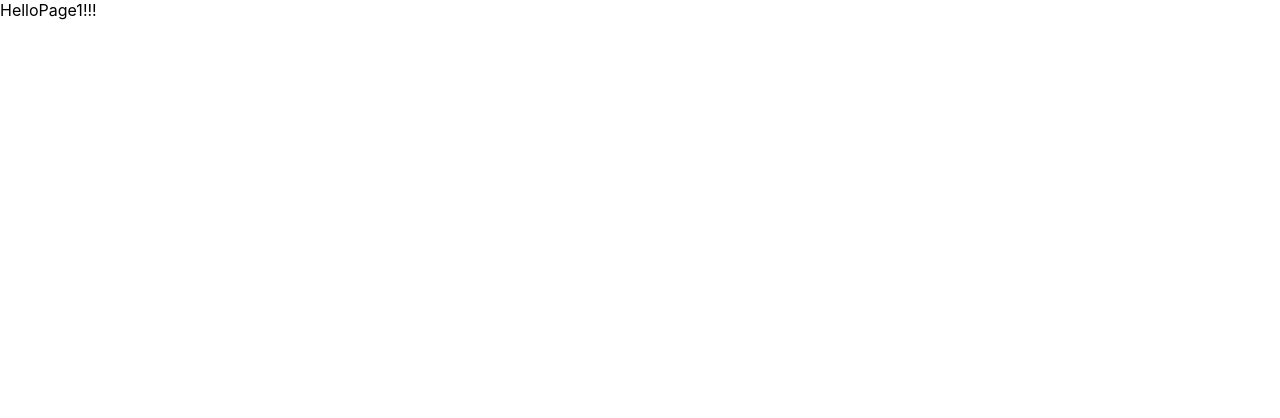
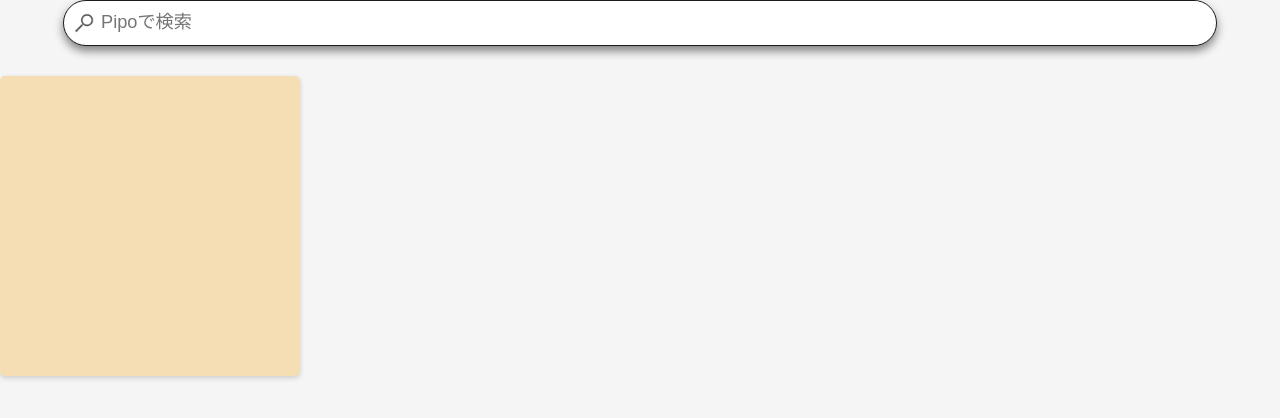
Before and after one commit to EbichanOO/pipo, a React (Create React App) app in the folder react/my-app/: page /search in a window 1280 px wide. Shown: the top 418 px of the page. Built offline with nearby package versions, Linux system fonts and the light colour scheme.

Commit message:
[add]simple card

```diff
--- a/react/my-app/src/App.css
+++ b/react/my-app/src/App.css
@@ -1,20 +1,21 @@
-.App {
+/* index search page */
+.Index {
   text-align: center;
   background-color: #f5f5f5;
 }
 
-.App-logo {
+.Index-logo {
   height: 10vmin;
   pointer-events: none;
 }
 
 @media (prefers-reduced-motion: no-preference) {
-  .App-logo {
+  .Index-logo {
     animation: App-logo-spin infinite 30s linear;
   }
 }
 
-.App-header {
+.Index-header {
   min-height: 10vh;
   display: flex;
   flex-direction: column;
@@ -24,13 +25,13 @@
   color: #1b1b1b;
 }
 
-.App-body {
+.Index-body {
   min-height: 90vh;
   font-size: calc(10px + 2vmin);
   color: #1b1b1b;
 }
 
-.App-link {
+.Index-link {
   color: #61dafb;
 }
 
@@ -43,7 +44,27 @@
   }
 }
 
-.App-body .Search {
+/* Search page */
+.Info-page {
+  text-align: center;
+  background-color: #f5f5f5;
+}
+.Info-body {
+  min-height: 100vh;
+  font-size: calc(10px + 2vmin);
+  color: #1b1b1b;
+}
+
+/* Search CSS */
+.Index-body .Search {
+  box-shadow: 0 5px 10px 0 #808080;
+  height: 44px;
+  position:relative;
+  top: 50%;
+  margin: auto;
+}
+
+.Info-body .Search {
   box-shadow: 0 5px 10px 0 #808080;
   height: 44px;
   position:relative;
@@ -76,3 +97,16 @@
   left: 35px;
   font-size: calc(70%);
 }
+
+/* article card */
+.Article-card {
+  height: 300px;
+  width: 300px;
+  background-color: #f5deb3;
+  border-radius: 5px;
+  box-shadow: 0 2px 5px #ccc;
+}
+
+.Article-card .p {
+  font-size: small;
+}
--- a/react/my-app/src/App.js
+++ b/react/my-app/src/App.js
@@ -18,11 +18,11 @@ function App() {
 
 function Home() {
   return (
-    <div className="App">
-      <header className="App-header">
-        <img src={logo} className="App-logo" alt="logo" />
+    <div className="Index">
+      <header className="Index-header">
+        <img src={logo} className="Index-logo" alt="logo" />
       </header>
-      <body className="App-body">
+      <body className="Index-body">
         <SearchForm />
       </body>
     </div>
--- /dev/null
+++ b/react/my-app/src/articleCard.js
@@ -0,0 +1,21 @@
+import {useNavigate} from 'react-router-dom';
+
+function ArticleCard(props) {
+    const articleURL = props.url;
+    const articleTitle = props.title;
+    const articleParagraph = props.paragraph;
+    return (
+        <div className="Article-card" onClick={useNavigate(articleURL)}>
+            <h3>{articleTitle}</h3>
+            <p>{articleParagraph}</p>
+        </div>
+    );
+}
+
+ArticleCard.defaultProps = {
+    url: "https://style.potepan.com/articles/21691.html",
+    title: "",
+    paragraph: "",
+};
+
+export default ArticleCard;
--- a/react/my-app/src/informationPage.js
+++ b/react/my-app/src/informationPage.js
@@ -1,13 +1,21 @@
-import React from "react";
+import {React} from "react";
+import {useLocation} from 'react-router-dom';
+import SearchForm from "./search";
+import ArticleCard from "./articleCard";
 
-class InfoPage extends React.Component {
-    render() {
-        return (
-            <div>
-                HelloPage1!!!
-            </div>
-        );
-    }
+function InfoPage() {
+    // stateを取り出す
+    const location = useLocation();
+    const prevSearchWords = String(location.state);
+
+    return (
+        <div className="Info-page">
+            <body className="Info-body">
+                <SearchForm initState={prevSearchWords} />
+                <ArticleCard />
+            </body>
+        </div>
+    );
 }
 
 export default InfoPage;
--- a/react/my-app/src/search.js
+++ b/react/my-app/src/search.js
@@ -2,19 +2,25 @@ import {React, useState} from 'react';
 import searchImg from './search_grass.png';
 import {useNavigate} from 'react-router-dom';
 
-function SearchForm() {
-
-  let state = useState();
+function SearchForm(props) {
+  let [state, setState] = useState(props.initState);
   let navigate = useNavigate();
 
+  // とりまnull消すけどこれ辞めないと
+  if (state==="null" || state==="undefined" || state===null || state===undefined) {
+    setState("")
+  }
+
   function handleChange(event) {
-    state.value = event.target.value;
+    setState(event.target.value);
   }
 
   function handleSubmit(event) {
-      navigate('search');
-      alert('A name was submitted: ' + state.value);
-      event.preventDefault();
+    event.preventDefault();
+    if (state !== ""){
+      alert(state)
+      navigate('../search', {replace:true, state:state});
+    }
   }
 
   return (
@@ -22,11 +28,16 @@ function SearchForm() {
       <form onSubmit={handleSubmit} >
         <img src={searchImg} className="Search-img" alt="searchGrass" />
         <label>
-          <input type="text" class="Search-input" placeholder="Pipoで検索" value={state.value} onChange={handleChange} />
+          <input type="text" class="Search-input" placeholder="Pipoで検索" value={state} onChange={handleChange} />
         </label>
       </form>
     </div>
   );
 }
 
+// propsのデフォルト値
+SearchForm.defaultProps = {
+  initState: "",
+};
+
 export default SearchForm;
```
